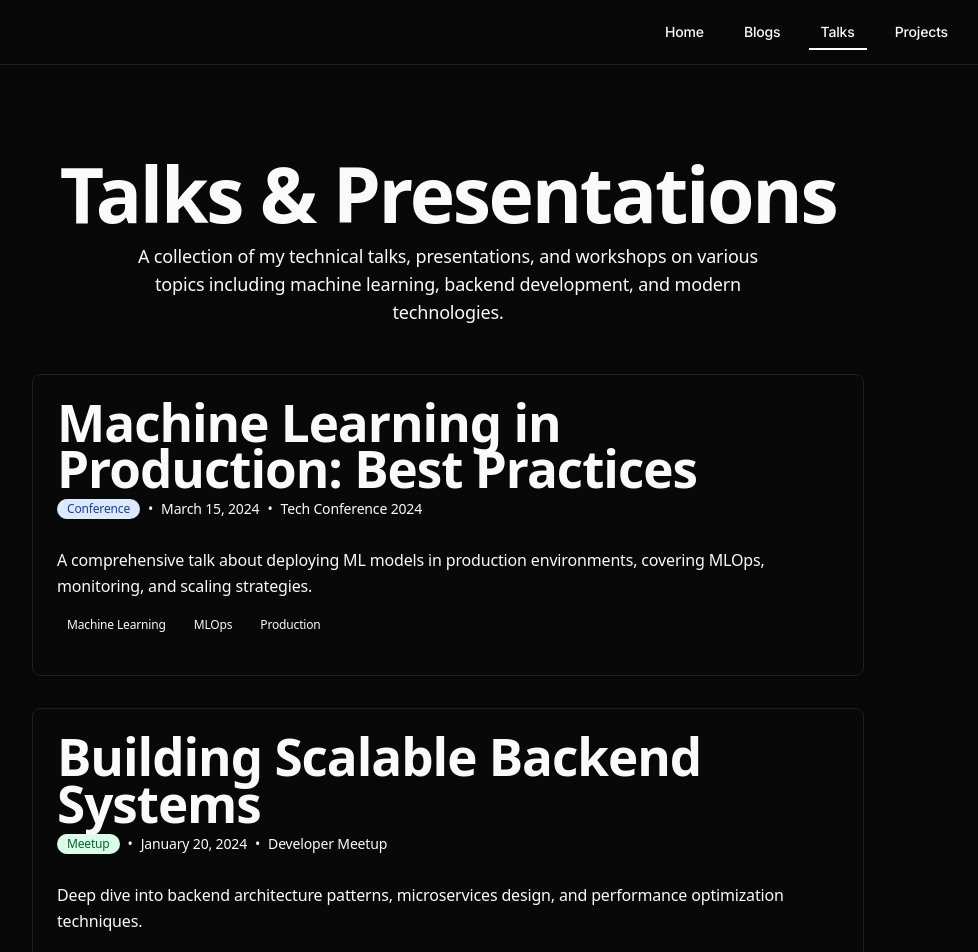
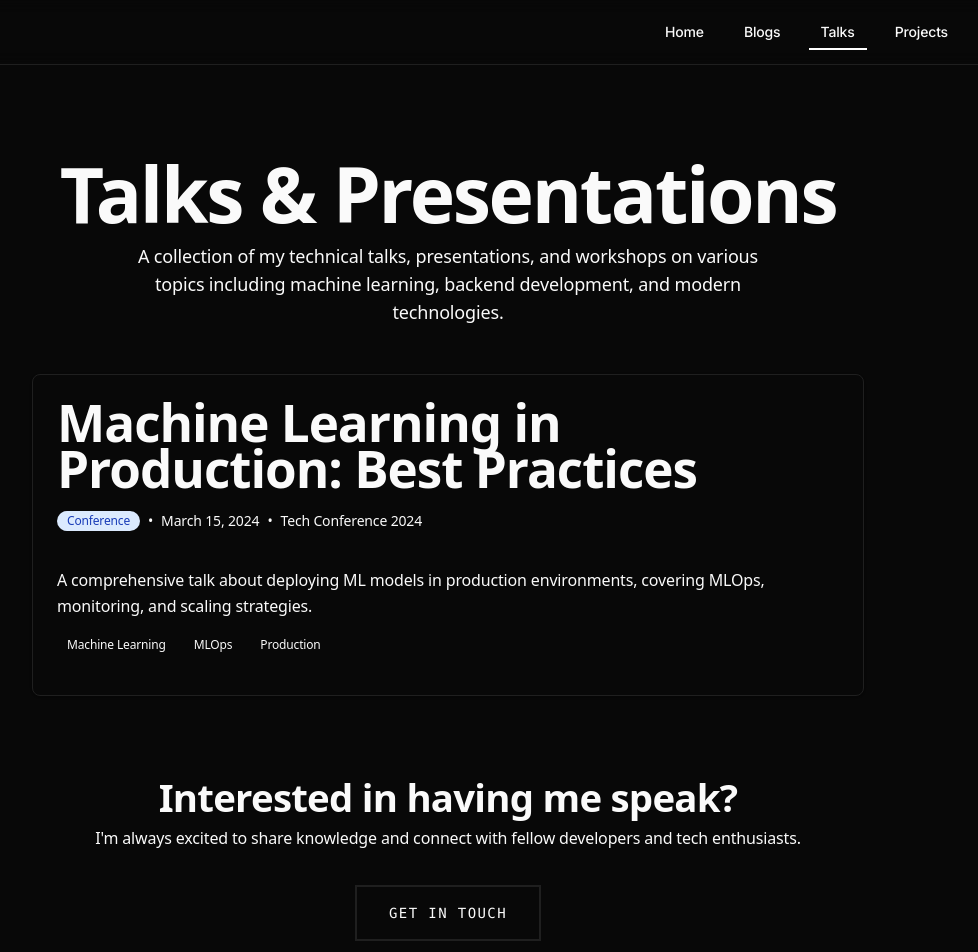
Before and after one commit to dinocodesx/svportfolio, a SvelteKit app: page /talks in a window 1280 px wide. Shown: the top 952 px of the page, without its empty margins (192-1170 px from the left). Built offline with nearby package versions, Linux system fonts and the light colour scheme.

Commit message:
feat:Updated talks page

```diff
--- a/src/components/About.svelte
+++ b/src/components/About.svelte
@@ -58,10 +58,11 @@
 				<div class="mt-8 sm:mt-12">
 					<a
 						data-sveltekit-preload-data="hover"
-						href="/blogs"
+						href="/resume"
+						target="_blank"
 						class="border-foreground bg-background hover:bg-foreground hover:text-background inline-block border-2 px-6 py-3 font-mono text-xs tracking-[0.1em] uppercase transition-all duration-200 sm:px-8 sm:py-4 sm:text-sm"
 					>
-						Read my Technical Blogs
+						Checkout My Resume
 					</a>
 				</div>
 			</div>
--- a/src/components/Contact.svelte
+++ b/src/components/Contact.svelte
@@ -15,7 +15,7 @@
 		style="animation-delay: 1.5s;"
 	>
 		<div class="text-muted-foreground/20 text-4xl font-black select-none sm:text-6xl lg:text-8xl">
-			06
+			05
 		</div>
 	</div>
 
--- a/src/components/Hero.svelte
+++ b/src/components/Hero.svelte
@@ -51,8 +51,7 @@
 				>
 					<div class="border-foreground border-l-4 pl-4 sm:pl-6 lg:pl-8">
 						<h2 class="text-base leading-relaxed font-light sm:text-lg md:text-xl">
-							Backend and Machine Learning Engineer specializing in scalable systems and AI
-							solutions
+							Backend and Machine Learning Engineer specializing in scalable systems and solutions
 						</h2>
 					</div>
 				</div>
--- a/src/components/Projects.svelte
+++ /dev/null
@@ -1,159 +0,0 @@
-<script lang="ts">
-	import projectsData from '../data/projects.json';
-	import { onMount } from 'svelte';
-
-	let projects: any[] = projectsData;
-	let mounted = false;
-
-	onMount(() => {
-		mounted = true;
-	});
-</script>
-
-<section id="projects" class="relative">
-	<!-- Section Number -->
-	<div
-		class={`absolute -top-2.5 -left-16 sm:-left-24 lg:-left-34 ${mounted ? 'opacity-100' : 'opacity-0'}`}
-		style="animation-delay: 1.0s;"
-	>
-		<div class="text-muted-foreground/20 text-4xl font-black select-none sm:text-6xl lg:text-8xl">
-			05
-		</div>
-	</div>
-
-	<div class="space-y-12 sm:space-y-16">
-		<!-- Header -->
-		<div class={`${mounted ? 'opacity-100' : 'opacity-0'}`} style="animation-delay: 1.1s;">
-			<div
-				class="mb-8 flex flex-col space-y-4 sm:mb-12 sm:flex-row sm:items-center sm:space-y-0 sm:space-x-8"
-			>
-				<h2 class="text-2xl font-black tracking-wider uppercase sm:text-3xl lg:text-4xl">
-					Projects
-				</h2>
-				<div class="bg-foreground h-px flex-1"></div>
-			</div>
-			<p
-				class="text-muted-foreground max-w-2xl text-base leading-relaxed font-light sm:text-lg lg:text-xl"
-			>
-				Selected work showcasing expertise in machine learning, full-stack development, and
-				innovative solutions across various domains.
-			</p>
-		</div>
-
-		<!-- Projects Grid -->
-		<div class="space-y-16 sm:space-y-20">
-			{#each projects as project, id}
-				<div
-					class={`grid grid-cols-1 gap-8 lg:grid-cols-12 lg:gap-16 ${mounted ? 'opacity-100' : 'opacity-0'}`}
-					style="animation-delay: {1.2 + id * 0.1}s;"
-				>
-					<!-- Project Number & Info -->
-					<div class="lg:col-span-4">
-						<div class="space-y-4 sm:space-y-6">
-							<!-- Project Number -->
-							<div class="text-muted-foreground/30 text-4xl font-black sm:text-5xl lg:text-6xl">
-								{String(id + 1).padStart(2, '0')}
-							</div>
-
-							<!-- Project Meta -->
-							<div class="space-y-3 sm:space-y-4">
-								<div>
-									<h3 class="mb-2 text-xl font-bold sm:text-2xl">{project.title}</h3>
-									{#if project.featured}
-										<div
-											class="bg-foreground text-background inline-block px-3 py-1 text-xs font-medium tracking-wider uppercase"
-										>
-											Featured
-										</div>
-									{/if}
-								</div>
-
-								<p class="text-muted-foreground leading-relaxed font-light">
-									{project.description}
-								</p>
-							</div>
-						</div>
-					</div>
-
-					<!-- Project Details -->
-					<div class="lg:col-span-8">
-						<div class="space-y-6 sm:space-y-8">
-							<!-- Project Visual -->
-							<div
-								class="bg-muted border-foreground relative aspect-video overflow-hidden border-2"
-							>
-								<div
-									class="from-muted-foreground/10 to-muted-foreground/30 absolute inset-0 bg-gradient-to-br"
-								></div>
-								<div class="absolute inset-0 flex items-center justify-center">
-									<div class="text-muted-foreground/50 text-2xl font-black sm:text-3xl lg:text-4xl">
-										{project.title.charAt(0)}
-									</div>
-								</div>
-							</div>
-
-							<!-- Technologies & Links -->
-							<div class="grid grid-cols-1 gap-6 sm:gap-8 lg:grid-cols-2">
-								<!-- Technologies -->
-								<div class="space-y-3 sm:space-y-4">
-									<h4 class="text-muted-foreground text-xs font-medium tracking-wider uppercase">
-										Technologies
-									</h4>
-									<div class="space-y-2">
-										{#each project.technologies as tech}
-											<div class="border-foreground border-l-2 pl-3 text-sm font-medium sm:pl-4">
-												{tech}
-											</div>
-										{/each}
-									</div>
-								</div>
-							</div>
-
-							<!-- Links -->
-							<div class="space-y-3 sm:space-y-4">
-								<h4 class="text-muted-foreground text-xs font-medium tracking-wider uppercase">
-									Links
-								</h4>
-								<div class="space-y-3">
-									{#if project.github}
-										<a
-											href={project.github}
-											target="_blank"
-											rel="noopener noreferrer"
-											class="hover:text-muted-foreground group flex items-center text-sm font-medium transition-colors"
-										>
-											<div class="h-px transition-all group-hover:w-2"></div>
-											<span>View on GitHub</span>
-										</a>
-									{/if}
-									{#if project.live}
-										<a
-											href={project.live}
-											target="_blank"
-											rel="noopener noreferrer"
-											class="hover:text-muted-foreground group flex items-center text-sm font-medium transition-colors"
-										>
-											<div class="h-px transition-all group-hover:w-2"></div>
-											<span>Live Demo</span>
-										</a>
-									{/if}
-								</div>
-							</div>
-						</div>
-					</div>
-				</div>
-			{/each}
-		</div>
-
-		<!-- Checkout my Projects Button -->
-		<div class="mt-8 sm:mt-12">
-			<a
-				target="_blank"
-				href="https://github.com/dinocodesx"
-				class="border-foreground bg-background hover:bg-foreground hover:text-background inline-block border-2 px-6 py-3 font-mono text-xs tracking-[0.1em] uppercase transition-all duration-200 sm:px-8 sm:py-4 sm:text-sm"
-			>
-				Checkout more Projects
-			</a>
-		</div>
-	</div>
-</section>
--- /dev/null
+++ b/src/data/talks.json
@@ -0,0 +1,13 @@
+[
+	{
+		"id": 1,
+		"title": "Machine Learning in Production: Best Practices",
+		"description": "A comprehensive talk about deploying ML models in production environments, covering MLOps, monitoring, and scaling strategies.",
+		"date": "2024-03-15",
+		"venue": "Tech Conference 2024",
+		"type": "Conference",
+		"slides": "#",
+		"video": "#",
+		"tags": ["Machine Learning", "MLOps", "Production"]
+	}
+]
--- a/src/data/volunteer.json
+++ b/src/data/volunteer.json
@@ -2,14 +2,14 @@
 	{
 		"id": 1,
 		"title": "Content Writer and Social Media Admin",
-		"organization": "Google Developer Group Cloud Kolkata",
+		"organization": "GDG Cloud Kolkata",
 		"duration": "2024 - Present",
 		"description": "Organized the biggest technical event for Cloud Technologies and modern AI-LLMs in India, 20+ speakers and 800+ attendees, while focusing on social media management and content creation."
 	},
 	{
 		"id": 2,
-		"title": "Lead Organizer",
-		"organization": "Google Developer Group On Campus AOT",
+		"title": "Ex- Lead Organizer",
+		"organization": "GDG On Campus AOT",
 		"duration": "2024 - 2025",
 		"description": "Became our college's Google Developer Group On Campus AOT Lead and organized College and State level events focusing on Cloud Technologies and AI."
 	},
@@ -19,19 +19,5 @@
 		"organization": "Hack4Bengal",
 		"duration": "2024 - 2025",
 		"description": "Part of the Team which organized West Bengal's biggest offline hackathon. 36h of offline hackathon focusing on managing the website, event logistics and participant engagement."
-	},
-	{
-		"id": 4,
-		"title": "Tech Team Lead",
-		"organization": "IEI Students Chapter of Electrical Engineering AOT",
-		"duration": "2023 - 2025",
-		"description": "Lead the website development team, and technical initiatives in the community, also acted as the right handed man for the Convenor helping in critical decision making."
-	},
-	{
-		"id": 5,
-		"title": "Tech Team Member",
-		"organization": "IEEE Students Branch AOT",
-		"duration": "2023 - 2025",
-		"description": "Member of the Tech and Website development Team, worked on IOT, Robotics and Machine Learning technologies."
 	}
 ]
--- a/src/routes/talks/+page.svelte
+++ b/src/routes/talks/+page.svelte
@@ -1,46 +1,8 @@
 <script lang="ts">
 	import { onMount } from 'svelte';
+	import talksData from '../../data/talks.json';
 
-	// Placeholder data for talks - you can replace this with actual data
-	let talks = [
-		{
-			id: 1,
-			title: 'Machine Learning in Production: Best Practices',
-			description:
-				'A comprehensive talk about deploying ML models in production environments, covering MLOps, monitoring, and scaling strategies.',
-			date: '2024-03-15',
-			venue: 'Tech Conference 2024',
-			type: 'Conference',
-			slides: '#',
-			video: '#',
-			tags: ['Machine Learning', 'MLOps', 'Production']
-		},
-		{
-			id: 2,
-			title: 'Building Scalable Backend Systems',
-			description:
-				'Deep dive into backend architecture patterns, microservices design, and performance optimization techniques.',
-			date: '2024-01-20',
-			venue: 'Developer Meetup',
-			type: 'Meetup',
-			slides: '#',
-			video: '#',
-			tags: ['Backend', 'Microservices', 'Architecture']
-		},
-		{
-			id: 3,
-			title: 'Modern JavaScript and TypeScript',
-			description:
-				'Exploring the latest features in JavaScript and TypeScript, with practical examples and best practices.',
-			date: '2023-11-10',
-			venue: 'Online Workshop',
-			type: 'Workshop',
-			slides: '#',
-			video: '#',
-			tags: ['JavaScript', 'TypeScript', 'Web Development']
-		}
-	];
-
+	let talks = talksData;
 	let mounted = false;
 
 	onMount(() => {
@@ -94,7 +56,7 @@
 						<div class="mb-4 flex flex-col sm:flex-row sm:items-start sm:justify-between">
 							<div class="flex-1">
 								<h2 class="text-foreground mb-2 text-xl font-semibold">{talk.title}</h2>
-								<div class="mb-3 flex flex-wrap items-center gap-2">
+								<div class="my-5 flex flex-wrap items-center gap-2">
 									<span
 										class="inline-flex items-center rounded-full px-2.5 py-0.5 text-xs font-medium {getTypeColor(
 											talk.type
@@ -174,8 +136,8 @@
 					enthusiasts.
 				</p>
 				<a
-					href="/meet"
-					class="bg-primary text-primary-foreground hover:bg-primary/90 inline-flex items-center rounded-md px-6 py-3 font-medium transition-colors"
+					href="mailto:debarshee.chakraborty.work@gmail.com"
+					class="border-foreground bg-background hover:bg-foreground hover:text-background mt-5 inline-block border-2 px-6 py-3 font-mono text-xs tracking-[0.1em] uppercase transition-all duration-200 sm:px-8 sm:py-4 sm:text-sm"
 				>
 					Get in Touch
 				</a>
```
